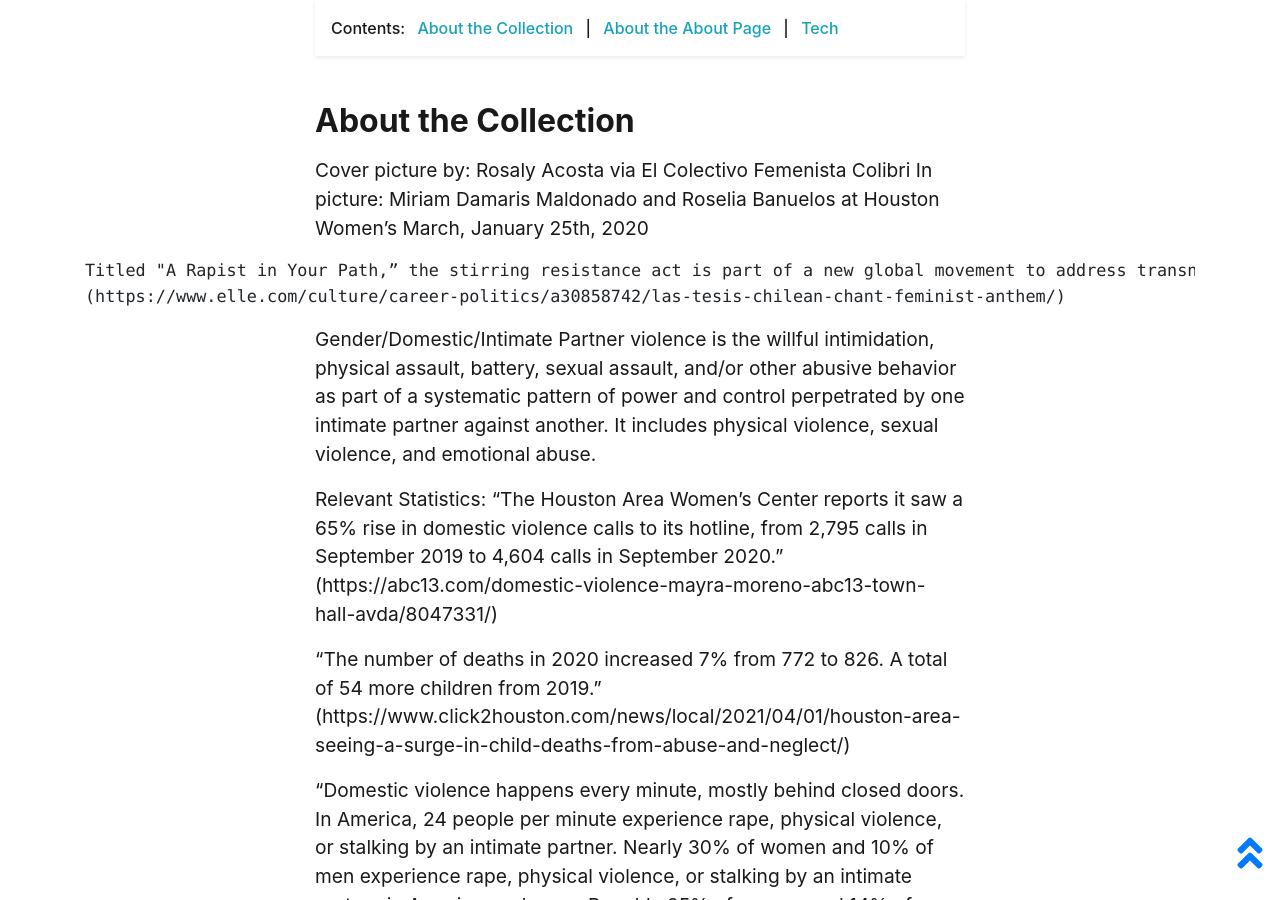
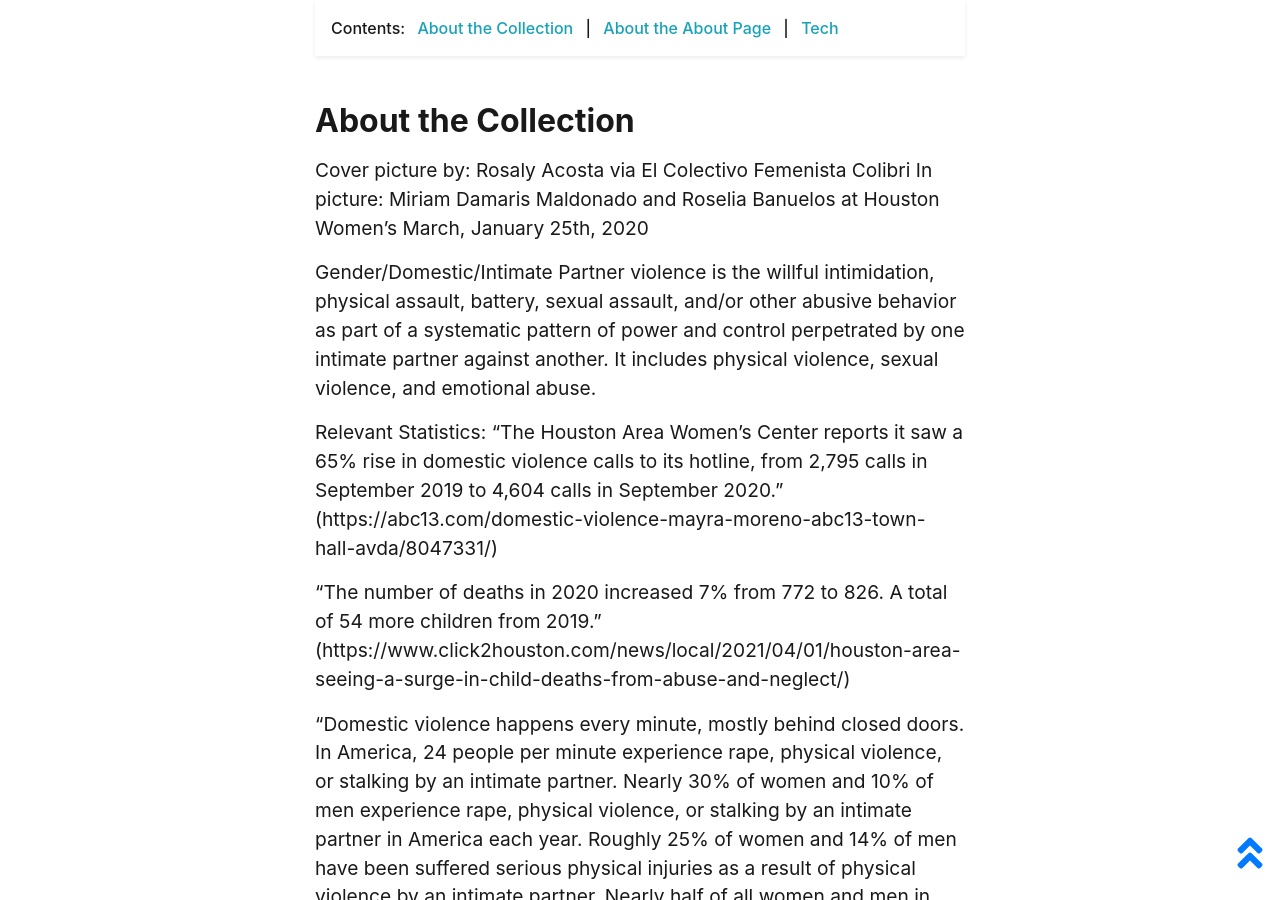
Before and after one commit to roseliabanuelos/recordinggenderviolence, a Jekyll site: the page built from pages/about.md, in a window 1280 px wide and 900 px high, scrolled down 571 px. Built offline with Jekyll 4.4.1, drawn with Linux system fonts in a browser that asks for light colours.

Commit message:
delete rapist in your path

```diff
--- a/pages/about.md
+++ b/pages/about.md
@@ -16,8 +16,6 @@ credits: true
 Cover picture by: Rosaly Acosta via El Colectivo Femenista Colibri
     In picture: Miriam Damaris Maldonado and Roselia Banuelos at Houston Women's March, January 25th, 2020
 
-    Titled "A Rapist in Your Path,” the stirring resistance act is part of a new global movement to address transnational violations of women’s rights. Brought to life last fall in Chile, it has been replicated 367 times in 52 countries, and on every continent except for Antarctica. This was it's replica in Houston.
-    (https://www.elle.com/culture/career-politics/a30858742/las-tesis-chilean-chant-feminist-anthem/)
 
 Gender/Domestic/Intimate Partner violence is the willful intimidation, physical assault, battery, sexual assault, and/or other abusive behavior as part of a systematic pattern of power and control perpetrated by one intimate partner against another. It includes physical violence, sexual violence, and emotional abuse.
 
```
